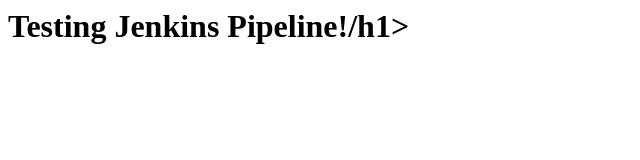
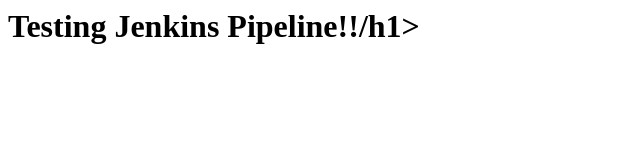
Before and after one commit to tomiollila/caas3test1, a plain HTML site: page index.html in a window 1280 px wide. Shown: the full height of the page, 0-640 px from the left. Drawn offline with Linux system fonts and the light colour scheme.

Commit message:
Update index.html

```diff
--- a/index.html
+++ b/index.html
@@ -1 +1 @@
-<html><body><h1>Testing Jenkins Pipeline!/h1></body></html>
+<html><body><h1>Testing Jenkins Pipeline!!/h1></body></html>
```
